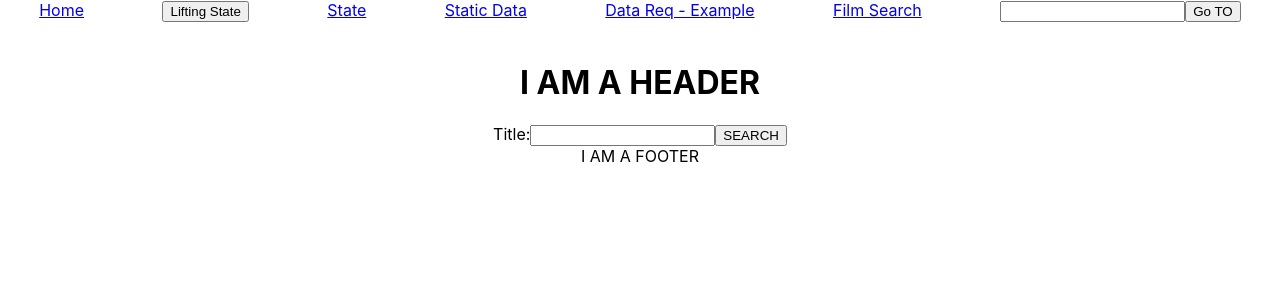
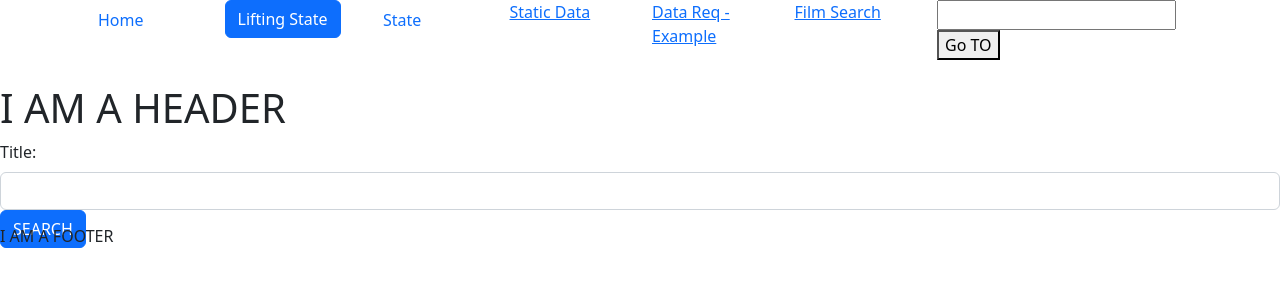
Before and after one commit to gireson91/TDP-Sept-React, a React (Create React App) app: page /filmSearch in a window 1280 px wide. Shown: the top 300 px of the page. Built offline with nearby package versions, Linux system fonts and the light colour scheme.

Commit message:
added bootstrap

```diff
--- a/package.json
+++ b/package.json
@@ -7,8 +7,10 @@
     "@testing-library/react": "^13.4.0",
     "@testing-library/user-event": "^13.5.0",
     "axios": "^1.1.3",
+    "bootstrap": "^5.2.2",
     "prop-types": "^15.8.1",
     "react": "^18.2.0",
+    "react-bootstrap": "^2.5.0",
     "react-dom": "^18.2.0",
     "react-router-dom": "^6.4.2",
     "react-scripts": "5.0.1",
--- a/src/App.jsx
+++ b/src/App.jsx
@@ -1,7 +1,10 @@
-import './App.css';
+import 'bootstrap/dist/css/bootstrap.min.css';
 import {
   BrowserRouter as Router, Link, Route, Routes,
 } from 'react-router-dom';
+import {
+  Button, Col, Container, Nav, Row,
+} from 'react-bootstrap';
 import Poke from './Components/Data-Requests/Poke';
 import Counter from './Components/States/Counter';
 import OMDB from './Components/Data-Requests/OMDB';
@@ -16,27 +19,46 @@ function App() {
   return (
     <div className="App">
       <Router>
-        <nav>
-          <Link to="/home">
+        <Nav>
+          <Container>
+            <Row>
+              <Col>
+                <Nav.Link href="/home">
                   Home
+                </Nav.Link>
+              </Col>
+              <Col>
+                <Link to="/liftingState">
+                  <Button variant="primary" type="button">Lifting State</Button>
                 </Link>
-          <Link to="/liftingState">
-            <button type="button">Lifting State</button>
-          </Link>
-          <Link to="/state">
+              </Col>
+              <Col>
+                <Link className="nav-link" to="/state">
                   State
                 </Link>
+              </Col>
+              <Col>
                 <Link to="/staticData">
                   Static Data
                 </Link>
+              </Col>
+              <Col>
                 <Link to="/dataRequests/example">
                   Data Req - Example
                 </Link>
+              </Col>
+              <Col>
                 <Link to="/filmSearch">
                   Film Search
                 </Link>
+              </Col>
+              <Col lg={3}>
                 <Navigation />
-        </nav>
+              </Col>
+            </Row>
+          </Container>
+
+        </Nav>
         <br />
         <header>
           <h1>I AM A HEADER</h1>
--- a/src/Components/Data-Requests/Film.jsx
+++ b/src/Components/Data-Requests/Film.jsx
@@ -1,6 +1,6 @@
 import PropTypes from 'prop-types';
+import { Button, Card } from 'react-bootstrap';
 import { useNavigate } from 'react-router-dom';
-import Heading from './Heading';
 
 function Film({
   id, title, year, poster, details,
@@ -8,14 +8,15 @@ function Film({
   const navigate = useNavigate();
 
   return (
-    <>
-      <Heading text={title} />
-      <p>
-        {`Year: ${year}`}
-      </p>
-      <img src={poster} alt="A film" />
-      {details && <button type="button" onClick={() => navigate(`/filmDetails/${id}`)}>Details</button>}
-    </>
+    <Card>
+      <Card.Img src={poster} alt="A film" />
+      <Card.Body>
+        <Card.Title>{title}</Card.Title>
+        <Card.Text>{`Year: ${year}`}</Card.Text>
+        {details && <Button variant="primary" type="button" onClick={() => navigate(`/filmDetails/${id}`)}>Details</Button>}
+
+      </Card.Body>
+    </Card>
   );
 }
 
--- a/src/Components/Data-Requests/OMDB.jsx
+++ b/src/Components/Data-Requests/OMDB.jsx
@@ -1,5 +1,8 @@
 import axios from 'axios';
 import { useState } from 'react';
+import {
+  Button, Col, Container, Form,
+} from 'react-bootstrap';
 import Film from './Film';
 
 import CONSTS from '../../consts.json';
@@ -8,19 +11,27 @@ function OMDB() {
   const [title, setTitle] = useState('');
   const [films, setFilms] = useState([]);
 
-  const searchFilms = async () => {
+  const searchFilms = async (event) => {
+    event.preventDefault();
     const res = await axios.get(`http://www.omdbapi.com/?apikey=${CONSTS.API_KEY}&s=${title}`);
     console.log('RES:', res);
     setFilms(res.data.Search);
   };
 
   return (
-    <label htmlFor="movieTitle">
-      Title:
-      <input id="movieTitle" type="text" value={title} onChange={(e) => setTitle(e.target.value)} />
-      <button type="button" onClick={searchFilms}>SEARCH</button>
+    <>
+      <Form>
+        <Form.Group controlId="filmTitle">
+          <Form.Label>Title:</Form.Label>
+          <Form.Control type="text" value={title} onChange={(e) => setTitle(e.target.value)} />
+        </Form.Group>
+        <Button variant="primary" type="submit" onClick={searchFilms}>SEARCH</Button>
+      </Form>
+      <Container>
+        <div className="row row-cols-3 g-4">
           {
           films.map((film) => (
+            <Col>
               <Film
                 key={film.imdbID}
                 id={film.imdbID}
@@ -29,9 +40,13 @@ function OMDB() {
                 poster={film.Poster}
                 details
               />
+            </Col>
           ))
       }
-    </label>
+        </div>
+      </Container>
+
+    </>
   );
 }
 
```
Also changed, not shown: 1 other file (tests, documents, lock files or other folders). Lines whose indentation alone changed are shown as unchanged.
